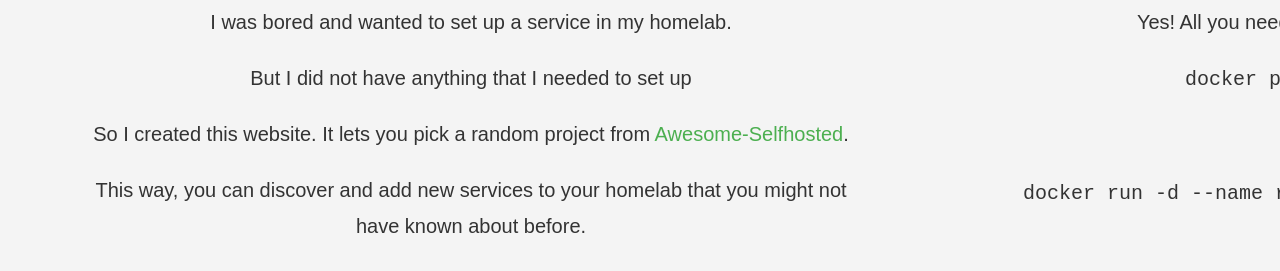
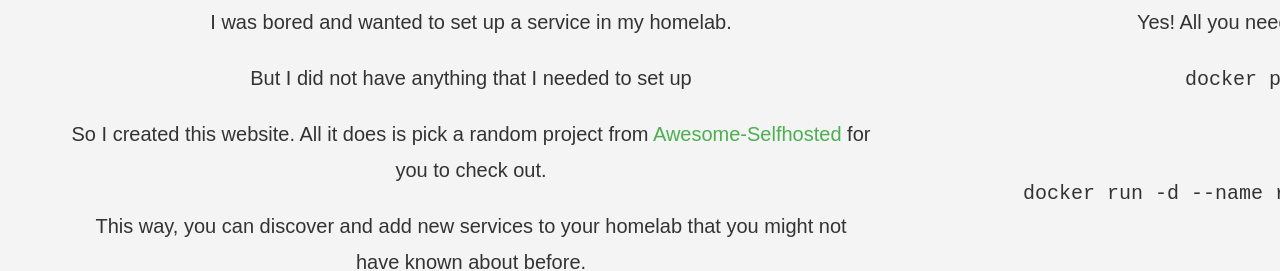
Before and after one commit to SteamWo1f/ranlab, a plain HTML site: page index.html in a window 1280 px wide. Shown: the part 537-808 px from the top of the page. Drawn offline with Linux system fonts and the light colour scheme.

Commit message:
Update index.html

```diff
--- a/index.html
+++ b/index.html
@@ -20,7 +20,7 @@
             <h2>What is this?</h2>
             <p>I was bored and wanted to set up a service in my homelab.</p>
             <p>But I did not have anything that I needed to set up </p>
-            <p>So I created this website. It lets you pick a random project from <a href="https://github.com/awesome-selfhosted/awesome-selfhosted">Awesome-Selfhosted</a>.</p>
+            <p>So I created this website. All it does is pick a random project from <a href="https://github.com/awesome-selfhosted/awesome-selfhosted">Awesome-Selfhosted</a> for you to check out.</p>
             <p>This way, you can discover and add new services to your homelab that you might not have known about before.</p>
         </div>
         <div class="info-section2">
```
